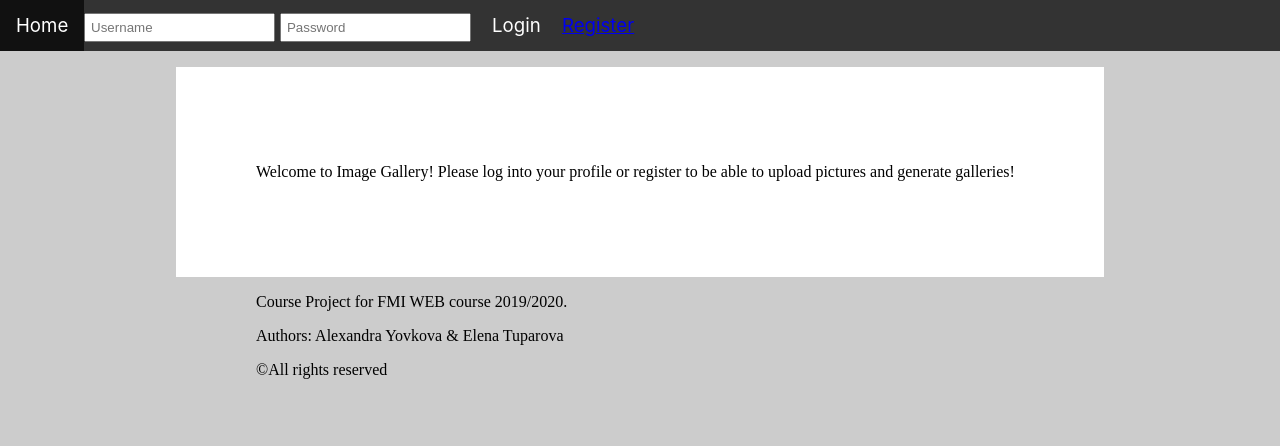
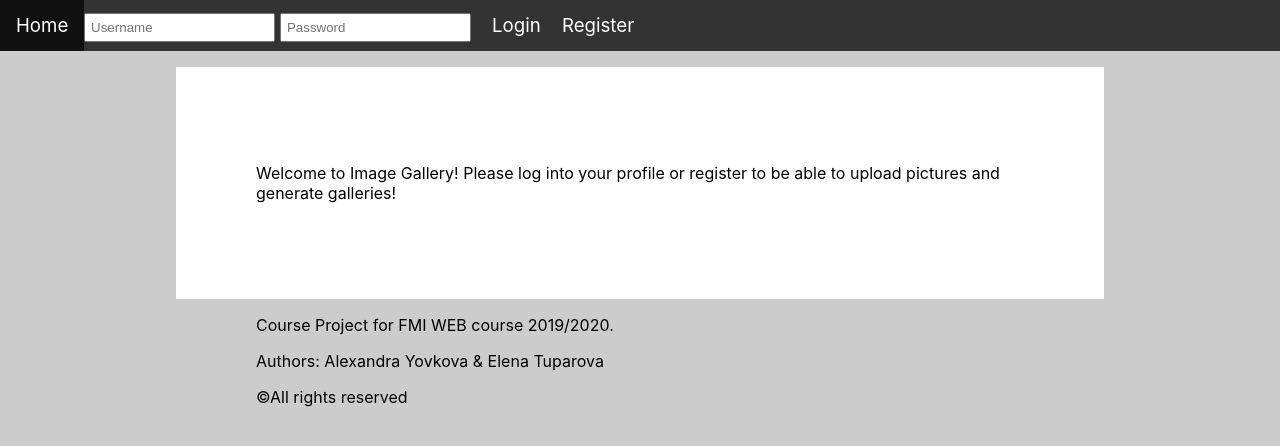
Before and after one commit to alexa984/WEB-Gallery, a PHP site: page /index.php in a window 1280 px wide. Shown: the top 446 px of the page. Run offline with PHP 8.4, Linux system fonts and the light colour scheme.

Commit message:
Change fonts

```diff
--- a/client/css/main.css
+++ b/client/css/main.css
@@ -1,6 +1,8 @@
 body {
   margin: 0;
   background-color: #ccc;
+  font-family: -apple-system, BlinkMacSystemFont, "Segoe UI", Roboto, Oxygen,
+      Ubuntu, Cantarell, "Open Sans", "Helvetica Neue", sans-serif;
 }
 
 .container {
--- a/client/css/nav.css
+++ b/client/css/nav.css
@@ -43,6 +43,8 @@ nav ul li a:hover {
 
 #register-link {
   display: inline;
+  color: white;
+  text-decoration: none;
 }
 
 .form-button {
```
